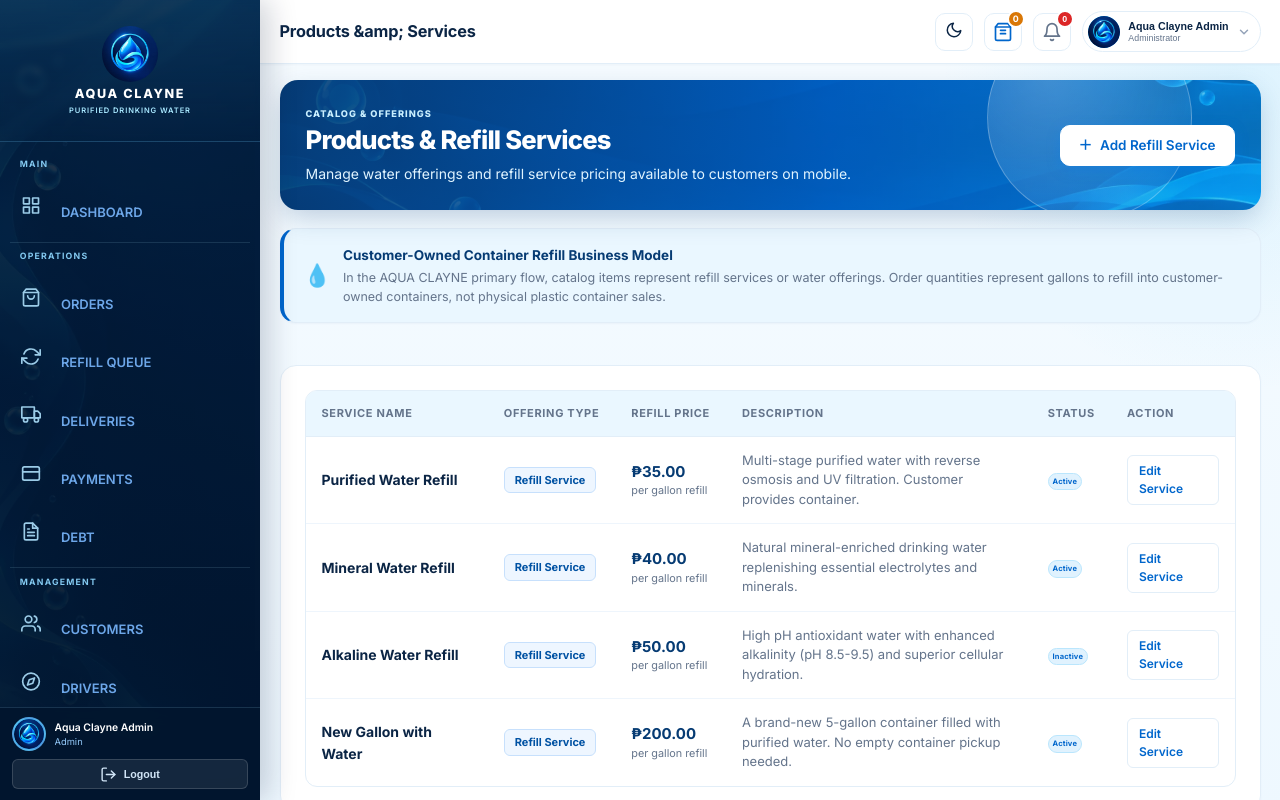
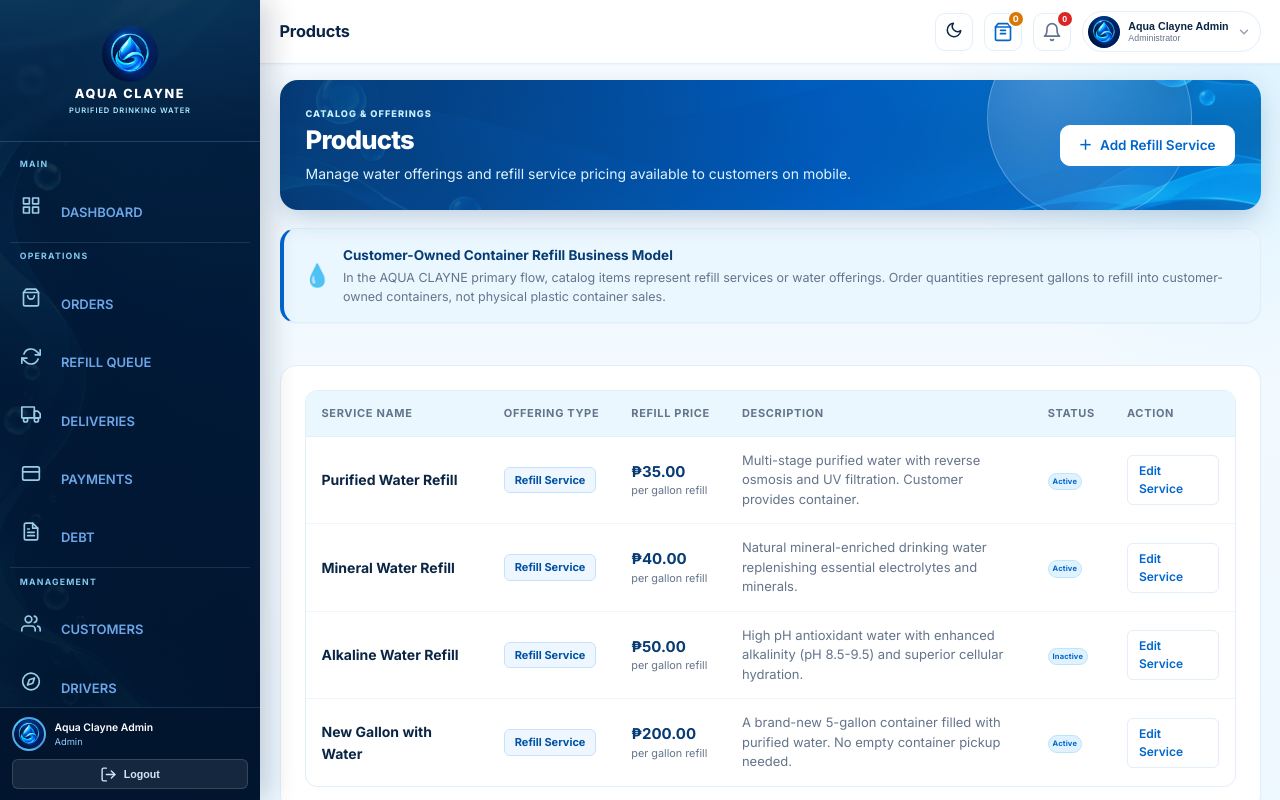
Before and after one commit to Yana-Banagan/AQUA-CLAYNE, a Laravel app: page /admin/products in a window 1280 px wide. Run offline with Laravel 12, Linux system fonts and the light colour scheme; a user stored in the database is signed in; data comes from the database, SQL or seed files in the repository; data that the repository does not hold is empty; some libraries are stand-ins or nearby versions.

Commit message:
Fix Products page title, inventory product column selection, and SupabaseStorageService null config resilience

```diff
--- a/backend/app/Http/Controllers/Admin/InventoryController.php
+++ b/backend/app/Http/Controllers/Admin/InventoryController.php
@@ -13,7 +13,7 @@ class InventoryController extends Controller
 {
     public function index()
     {
-        $consumables = Inventory::with('product:id,name,price,category')->get();
+        $consumables = Inventory::with('product:id,name,price,product_type')->get();
         $stationGallons = Gallon::with('rfidTag:id,gallon_id,tag_uid')->paginate(15);
 
         $stats = Cache::store('file')->remember('admin:inventory:stats', now()->addSeconds(30), function () {
--- a/backend/resources/views/admin/layouts/app.blade.php
+++ b/backend/resources/views/admin/layouts/app.blade.php
@@ -202,7 +202,7 @@
                                 <line x1="12" y1="22.08" x2="12" y2="12"></line>
                             </svg>
                         </span>
-                        <span class="nav-label">Products & Services</span>
+                        <span class="nav-label">Products</span>
                     </a>
 
                     <a href="{{ route('admin.inventory.index') }}" class="nav-link {{ request()->routeIs('admin.inventory.*') ? 'active-nav' : '' }}">
--- a/backend/resources/views/admin/products/create.blade.php
+++ b/backend/resources/views/admin/products/create.blade.php
@@ -6,7 +6,7 @@
 <div class="page-header">
     <div>
         <p class="eyebrow">
-            <a href="{{ route('admin.products.index') }}" style="color: var(--primary); text-decoration: none;">← Back to Products &amp; Services</a>
+            <a href="{{ route('admin.products.index') }}" style="color: var(--primary); text-decoration: none;">← Back to Products</a>
             &nbsp;·&nbsp; New Offering
         </p>
         <h1>Add Refill Service Offering</h1>
--- a/backend/resources/views/admin/products/edit.blade.php
+++ b/backend/resources/views/admin/products/edit.blade.php
@@ -6,7 +6,7 @@
 <div class="page-header">
     <div>
         <p class="eyebrow">
-            <a href="{{ route('admin.products.index') }}" style="color: var(--primary); text-decoration: none;">← Back to Products &amp; Services</a>
+            <a href="{{ route('admin.products.index') }}" style="color: var(--primary); text-decoration: none;">← Back to Products</a>
             &nbsp;·&nbsp; Service Details
         </p>
         <h1>Edit: {{ $product->name }}</h1>
--- a/backend/resources/views/admin/products/index.blade.php
+++ b/backend/resources/views/admin/products/index.blade.php
@@ -1,12 +1,12 @@
 @extends('admin.layouts.app')
 
-@section('title', 'Products & Services')
+@section('title', 'Products')
 
 @section('content')
 <div class="page-header">
     <div>
         <p class="eyebrow">Catalog &amp; Offerings</p>
-        <h1>Products &amp; Refill Services</h1>
+        <h1>Products</h1>
         <p>Manage water offerings and refill service pricing available to customers on mobile.</p>
     </div>
     <div class="header-actions">
```
Also changed, not shown: backend/app/Services/SupabaseStorageService.php (+14 -2 lines), 1 other file.
